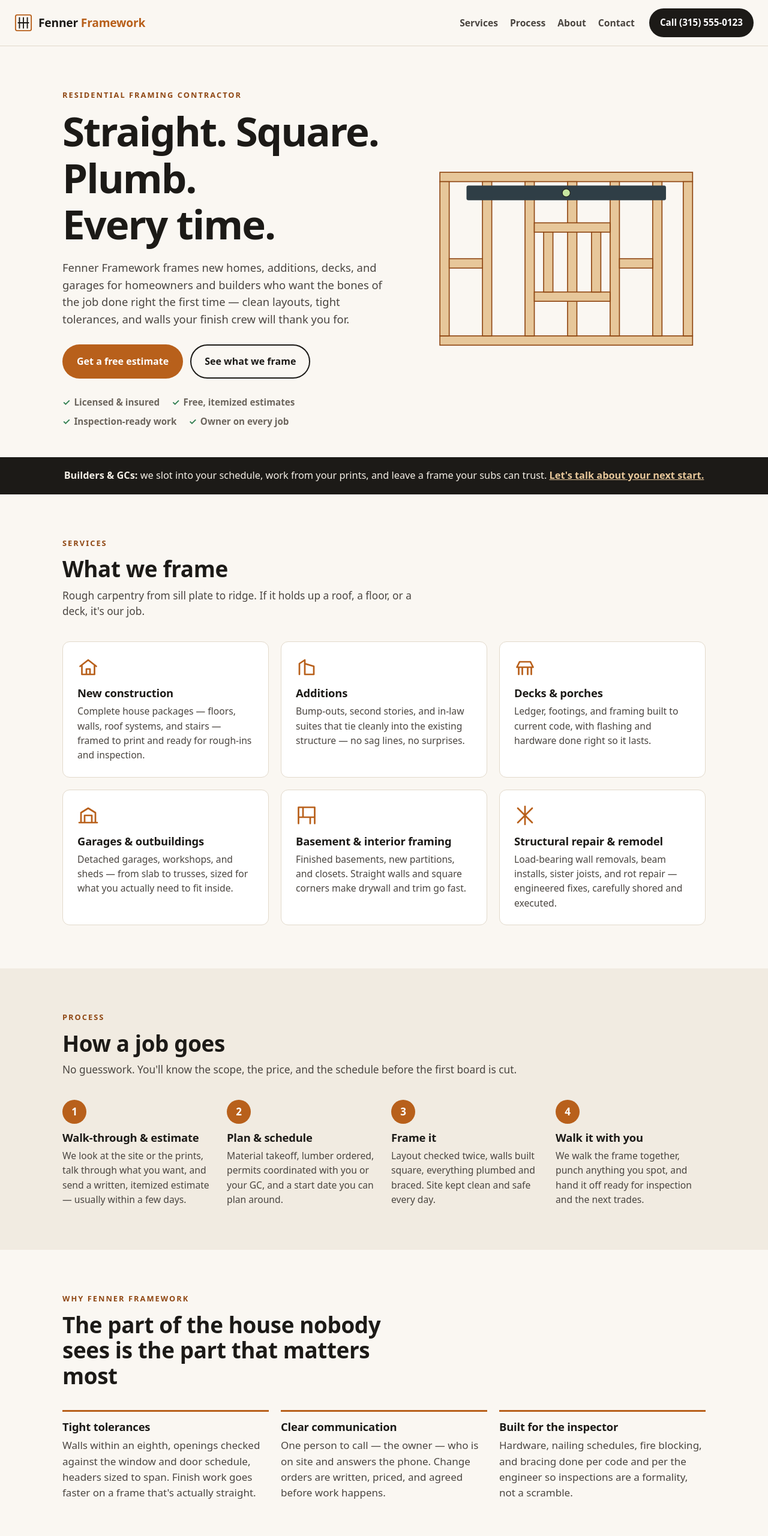
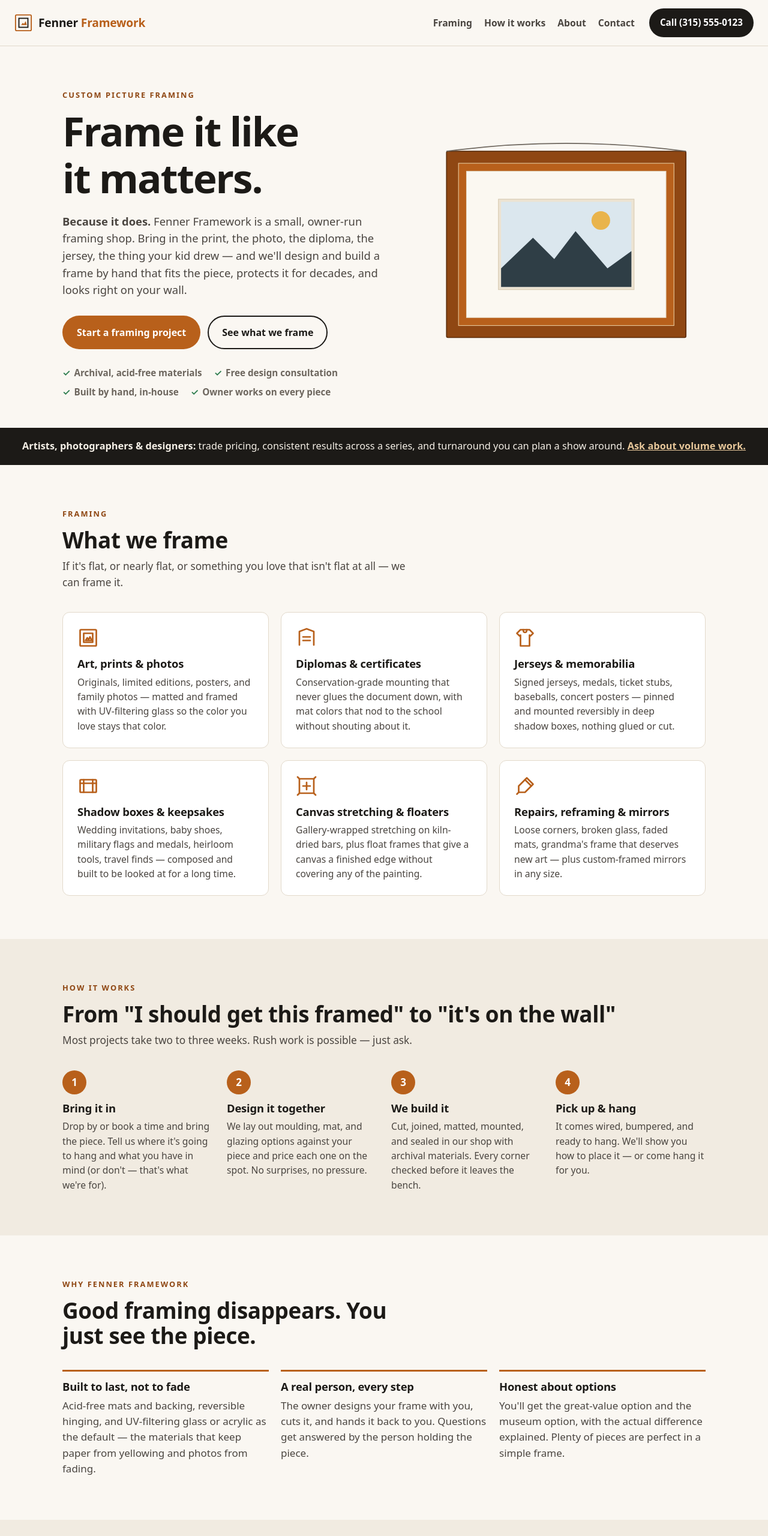
Before and after one commit to hfenner/fennerframework.com, a website: page public/index.html in a window 1280 px wide. Shown: the top 2560 px of the page at 60% size. Drawn offline with Linux system fonts and the light colour scheme.

Commit message:
Switch site copy to custom picture framing (#3)
Hero, services, process, about, contact form options, JSON-LD, OG image,
favicon/mark and docs now describe a picture framing shop (not construction).

Co-authored-by: Claude Fable 5 <noreply@anthropic.com>

```diff
--- a/public/index.html
+++ b/public/index.html
@@ -3,16 +3,16 @@
 <head>
 <meta charset="UTF-8">
 <meta name="viewport" content="width=device-width, initial-scale=1.0">
-<title>Fenner Framework · Residential Framing Contractor</title>
-<meta name="description" content="Fenner Framework is an owner-operated residential framing contractor. New construction, additions, decks, garages, and structural remodels — straight, square, plumb, and inspection-ready. Free estimates.">
+<title>Fenner Framework · Custom Picture Framing</title>
+<meta name="description" content="Fenner Framework is an owner-operated custom picture framing shop. Art, photos, diplomas, jerseys, shadow boxes, canvas stretching, and conservation framing — built by hand to fit your piece and your wall. Free design consultations.">
 <link rel="canonical" href="https://fennerframework.com/">
 <meta name="theme-color" content="#1c1a17">
 <link rel="icon" href="/favicon.svg" type="image/svg+xml">
 <link rel="apple-touch-icon" href="/icons/apple-touch-icon.png">
 <meta property="og:type" content="website">
 <meta property="og:site_name" content="Fenner Framework">
-<meta property="og:title" content="Fenner Framework · Residential Framing Contractor">
-<meta property="og:description" content="Straight, square, plumb — every time. Framing for new homes, additions, decks, garages, and remodels. Free estimates.">
+<meta property="og:title" content="Fenner Framework · Custom Picture Framing">
+<meta property="og:description" content="Custom framing for art, photos, diplomas, jerseys and keepsakes. Archival materials, hand-built frames, free design consultations.">
 <meta property="og:url" content="https://fennerframework.com/">
 <meta property="og:image" content="https://fennerframework.com/og.png">
 <meta name="twitter:card" content="summary_large_image">
@@ -20,17 +20,18 @@
 <script type="application/ld+json">
 {
   "@context": "https://schema.org",
-  "@type": "HomeAndConstructionBusiness",
+  "@type": "LocalBusiness",
+  "additionalType": "https://schema.org/Store",
   "name": "Fenner Framework",
   "url": "https://fennerframework.com/",
   "image": "https://fennerframework.com/og.png",
-  "description": "Owner-operated residential framing contractor: new construction, additions, decks, garages, and structural remodels.",
+  "description": "Owner-operated custom picture framing shop: art, photos, diplomas, jerseys, shadow boxes, canvas stretching, and conservation framing.",
   "email": "hello@fennerframework.com",
   "telephone": "+1-315-555-0123",
   "founder": { "@type": "Person", "name": "Holden Fenner" },
   "areaServed": "Central New York",
   "priceRange": "$$",
-  "knowsAbout": ["Residential framing", "Additions", "Decks", "Garages", "Structural remodeling", "Basement framing"]
+  "knowsAbout": ["Custom picture framing", "Conservation framing", "Shadow boxes", "Canvas stretching", "Diploma framing", "Jersey framing", "Mat cutting", "Frame repair"]
 }
 </script>
 </head>
@@ -39,12 +40,12 @@
 
 <header class="nav" id="top">
   <a class="brand" href="/" aria-label="Fenner Framework home">
-    <svg class="mark" viewBox="0 0 32 32" aria-hidden="true"><rect x="2" y="2" width="28" height="28" rx="3"/><path d="M9 6v20M16 6v20M23 6v20M6 16h20"/></svg>
+    <svg class="mark" viewBox="0 0 32 32" aria-hidden="true"><rect x="2" y="2" width="28" height="28" rx="2"/><rect x="8" y="8" width="16" height="16"/><path d="M12 20l3-4 2 2 3-5 2 7z"/></svg>
     <span>Fenner <em>Framework</em></span>
   </a>
   <nav aria-label="Primary">
-    <a href="#services">Services</a>
-    <a href="#process">Process</a>
+    <a href="#services">Framing</a>
+    <a href="#process">How it works</a>
     <a href="#about">About</a>
     <a href="#contact">Contact</a>
   </nav>
@@ -55,111 +56,103 @@
 
 <section class="hero">
   <div class="hero-inner">
-    <p class="eyebrow">Residential framing contractor</p>
-    <h1>Straight. Square. Plumb.<br>Every&nbsp;time.</h1>
-    <p class="lede">Fenner Framework frames new homes, additions, decks, and garages for homeowners and builders who want the bones of the job done right the first time — clean layouts, tight tolerances, and walls your finish crew will thank you for.</p>
+    <p class="eyebrow">Custom picture framing</p>
+    <h1>Frame it like it&nbsp;matters.</h1>
+    <p class="lede"><strong>Because it does.</strong> Fenner Framework is a small, owner-run framing shop. Bring in the print, the photo, the diploma, the jersey, the thing your kid drew — and we'll design and build a frame by hand that fits the piece, protects it for decades, and looks right on your wall.</p>
     <div class="cta-row">
-      <a class="btn btn-primary" href="#contact">Get a free estimate</a>
+      <a class="btn btn-primary" href="#contact">Start a framing project</a>
       <a class="btn btn-ghost" href="#services">See what we frame</a>
     </div>
     <ul class="trust">
-      <li>Licensed &amp; insured</li>
-      <li>Free, itemized estimates</li>
-      <li>Inspection-ready work</li>
-      <li>Owner on every job</li>
+      <li>Archival, acid-free materials</li>
+      <li>Free design consultation</li>
+      <li>Built by hand, in-house</li>
+      <li>Owner works on every piece</li>
     </ul>
   </div>
   <div class="hero-art" aria-hidden="true">
-    <svg viewBox="0 0 420 300" role="img">
-      <g class="studs">
-        <rect x="20" y="20" width="380" height="14"/>
-        <rect x="20" y="266" width="380" height="14"/>
-        <rect x="20" y="34" width="14" height="232"/>
-        <rect x="84" y="34" width="14" height="232"/>
-        <rect x="148" y="34" width="14" height="232"/>
-        <rect x="212" y="34" width="14" height="232"/>
-        <rect x="276" y="34" width="14" height="232"/>
-        <rect x="340" y="34" width="14" height="232"/>
-        <rect x="386" y="34" width="14" height="232"/>
-        <rect x="162" y="96" width="114" height="14"/>
-        <rect x="162" y="200" width="114" height="14"/>
-        <rect x="176" y="110" width="14" height="90"/>
-        <rect x="248" y="110" width="14" height="90"/>
-        <rect x="34" y="150" width="50" height="14"/>
-        <rect x="290" y="150" width="50" height="14"/>
+    <svg viewBox="0 0 420 320" role="img">
+      <g class="frame-outer"><rect x="30" y="20" width="360" height="280" rx="2"/></g>
+      <g class="frame-bevel"><rect x="48" y="38" width="324" height="244"/></g>
+      <g class="mat"><rect x="60" y="50" width="300" height="220"/></g>
+      <g class="mat-bevel"><rect x="108" y="92" width="204" height="136"/></g>
+      <g class="art">
+        <rect x="112" y="96" width="196" height="128"/>
+        <path d="M112 196 L160 150 L192 182 L224 140 L272 196 L308 170 V224 H112 Z"/>
+        <circle cx="262" cy="124" r="14"/>
       </g>
-      <g class="level"><rect x="60" y="40" width="300" height="22" rx="3"/><circle cx="210" cy="51" r="6"/></g>
+      <g class="wire"><path d="M30 20 Q210 -4 390 20"/></g>
     </svg>
   </div>
 </section>
 
 <section class="band">
-  <p><strong>Builders &amp; GCs:</strong> we slot into your schedule, work from your prints, and leave a frame your subs can trust. <a href="#contact">Let's talk about your next start.</a></p>
+  <p><strong>Artists, photographers &amp; designers:</strong> trade pricing, consistent results across a series, and turnaround you can plan a show around. <a href="#contact">Ask about volume work.</a></p>
 </section>
 
 <section id="services" class="section">
   <div class="section-head">
-    <p class="eyebrow">Services</p>
+    <p class="eyebrow">Framing</p>
     <h2>What we frame</h2>
-    <p class="sub">Rough carpentry from sill plate to ridge. If it holds up a roof, a floor, or a deck, it's our job.</p>
+    <p class="sub">If it's flat, or nearly flat, or something you love that isn't flat at all — we can frame it.</p>
   </div>
   <div class="grid">
     <article class="card">
-      <svg class="icon" viewBox="0 0 24 24" aria-hidden="true"><path d="M3 11 12 4l9 7M5 10v10h14V10M10 20v-6h4v6"/></svg>
-      <h3>New construction</h3>
-      <p>Complete house packages — floors, walls, roof systems, and stairs — framed to print and ready for rough-ins and inspection.</p>
+      <svg class="icon" viewBox="0 0 24 24" aria-hidden="true"><rect x="3" y="3" width="18" height="18" rx="1"/><rect x="7" y="7" width="10" height="10"/><path d="M9 15l2-3 1.5 2 1.5-3 2 4z"/></svg>
+      <h3>Art, prints &amp; photos</h3>
+      <p>Originals, limited editions, posters, and family photos — matted and framed with UV-filtering glass so the color you love stays that color.</p>
     </article>
     <article class="card">
-      <svg class="icon" viewBox="0 0 24 24" aria-hidden="true"><path d="M4 20V8l6-4v16M10 20h10v-9l-10-3"/></svg>
-      <h3>Additions</h3>
-      <p>Bump-outs, second stories, and in-law suites that tie cleanly into the existing structure — no sag lines, no surprises.</p>
+      <svg class="icon" viewBox="0 0 24 24" aria-hidden="true"><path d="M4 20V5l8-3 8 3v15"/><path d="M8 11h8M8 15h8"/></svg>
+      <h3>Diplomas &amp; certificates</h3>
+      <p>Conservation-grade mounting that never glues the document down, with mat colors that nod to the school without shouting about it.</p>
     </article>
     <article class="card">
-      <svg class="icon" viewBox="0 0 24 24" aria-hidden="true"><path d="M3 12h18M5 12v8M19 12v8M9 12v8M15 12v8M3 12l3-6h12l3 6"/></svg>
-      <h3>Decks &amp; porches</h3>
-      <p>Ledger, footings, and framing built to current code, with flashing and hardware done right so it lasts.</p>
+      <svg class="icon" viewBox="0 0 24 24" aria-hidden="true"><path d="M7 3h10l4 4-3 3-1-1v12H7V9L6 10 3 7z"/><path d="M10 3c0 2 1 3 2 3s2-1 2-3"/></svg>
+      <h3>Jerseys &amp; memorabilia</h3>
+      <p>Signed jerseys, medals, ticket stubs, baseballs, concert posters — pinned and mounted reversibly in deep shadow boxes, nothing glued or cut.</p>
     </article>
     <article class="card">
-      <svg class="icon" viewBox="0 0 24 24" aria-hidden="true"><path d="M2 20h20M4 20V9l8-5 8 5v11M8 20v-8h8v8"/></svg>
-      <h3>Garages &amp; outbuildings</h3>
-      <p>Detached garages, workshops, and sheds — from slab to trusses, sized for what you actually need to fit inside.</p>
+      <svg class="icon" viewBox="0 0 24 24" aria-hidden="true"><rect x="3" y="5" width="18" height="14" rx="1"/><path d="M3 9h18M7 5v14M17 5v14"/></svg>
+      <h3>Shadow boxes &amp; keepsakes</h3>
+      <p>Wedding invitations, baby shoes, military flags and medals, heirloom tools, travel finds — composed and built to be looked at for a long time.</p>
     </article>
     <article class="card">
-      <svg class="icon" viewBox="0 0 24 24" aria-hidden="true"><path d="M3 21V3h18v18M3 14h18M8 3v11M16 14v7"/></svg>
-      <h3>Basement &amp; interior framing</h3>
-      <p>Finished basements, new partitions, and closets. Straight walls and square corners make drywall and trim go fast.</p>
+      <svg class="icon" viewBox="0 0 24 24" aria-hidden="true"><rect x="4" y="4" width="16" height="16"/><path d="M4 4l-2-2M20 4l2-2M4 20l-2 2M20 20l2 2M8 12h8M12 8v8"/></svg>
+      <h3>Canvas stretching &amp; floaters</h3>
+      <p>Gallery-wrapped stretching on kiln-dried bars, plus float frames that give a canvas a finished edge without covering any of the painting.</p>
     </article>
     <article class="card">
-      <svg class="icon" viewBox="0 0 24 24" aria-hidden="true"><path d="M4 20 20 4M4 4l16 16M12 2v20"/></svg>
-      <h3>Structural repair &amp; remodel</h3>
-      <p>Load-bearing wall removals, beam installs, sister joists, and rot repair — engineered fixes, carefully shored and executed.</p>
+      <svg class="icon" viewBox="0 0 24 24" aria-hidden="true"><path d="M14 3l7 7-9 9H5v-7z"/><path d="M12 5l7 7M5 19l-2 2"/></svg>
+      <h3>Repairs, reframing &amp; mirrors</h3>
+      <p>Loose corners, broken glass, faded mats, grandma's frame that deserves new art — plus custom-framed mirrors in any size.</p>
     </article>
   </div>
 </section>
 
 <section id="process" class="section alt">
   <div class="section-head">
-    <p class="eyebrow">Process</p>
-    <h2>How a job goes</h2>
-    <p class="sub">No guesswork. You'll know the scope, the price, and the schedule before the first board is cut.</p>
+    <p class="eyebrow">How it works</p>
+    <h2>From "I should get this framed" to "it's on the wall"</h2>
+    <p class="sub">Most projects take two to three weeks. Rush work is possible — just ask.</p>
   </div>
   <ol class="steps">
-    <li><span class="num">1</span><h3>Walk-through &amp; estimate</h3><p>We look at the site or the prints, talk through what you want, and send a written, itemized estimate — usually within a few days.</p></li>
-    <li><span class="num">2</span><h3>Plan &amp; schedule</h3><p>Material takeoff, lumber ordered, permits coordinated with you or your GC, and a start date you can plan around.</p></li>
-    <li><span class="num">3</span><h3>Frame it</h3><p>Layout checked twice, walls built square, everything plumbed and braced. Site kept clean and safe every day.</p></li>
-    <li><span class="num">4</span><h3>Walk it with you</h3><p>We walk the frame together, punch anything you spot, and hand it off ready for inspection and the next trades.</p></li>
+    <li><span class="num">1</span><h3>Bring it in</h3><p>Drop by or book a time and bring the piece. Tell us where it's going to hang and what you have in mind (or don't — that's what we're for).</p></li>
+    <li><span class="num">2</span><h3>Design it together</h3><p>We lay out moulding, mat, and glazing options against your piece and price each one on the spot. No surprises, no pressure.</p></li>
+    <li><span class="num">3</span><h3>We build it</h3><p>Cut, joined, matted, mounted, and sealed in our shop with archival materials. Every corner checked before it leaves the bench.</p></li>
+    <li><span class="num">4</span><h3>Pick up &amp; hang</h3><p>It comes wired, bumpered, and ready to hang. We'll show you how to place it — or come hang it for you.</p></li>
   </ol>
 </section>
 
 <section id="why" class="section">
   <div class="section-head">
     <p class="eyebrow">Why Fenner Framework</p>
-    <h2>The part of the house nobody sees is the part that matters most</h2>
+    <h2>Good framing disappears. You just see the piece.</h2>
   </div>
   <div class="grid three">
-    <div class="point"><h3>Tight tolerances</h3><p>Walls within an eighth, openings checked against the window and door schedule, headers sized to span. Finish work goes faster on a frame that's actually straight.</p></div>
-    <div class="point"><h3>Clear communication</h3><p>One person to call — the owner — who is on site and answers the phone. Change orders are written, priced, and agreed before work happens.</p></div>
-    <div class="point"><h3>Built for the inspector</h3><p>Hardware, nailing schedules, fire blocking, and bracing done per code and per the engineer so inspections are a formality, not a scramble.</p></div>
+    <div class="point"><h3>Built to last, not to fade</h3><p>Acid-free mats and backing, reversible hinging, and UV-filtering glass or acrylic as the default — the materials that keep paper from yellowing and photos from fading.</p></div>
+    <div class="point"><h3>A real person, every step</h3><p>The owner designs your frame with you, cuts it, and hands it back to you. Questions get answered by the person holding the piece.</p></div>
+    <div class="point"><h3>Honest about options</h3><p>You'll get the great-value option and the museum option, with the actual difference explained. Plenty of pieces are perfect in a simple frame.</p></div>
   </div>
 </section>
 
@@ -167,15 +160,15 @@
   <div class="about">
     <div>
       <p class="eyebrow">About</p>
-      <h2>Owner-operated. Small crew. Big attention to detail.</h2>
-      <p>Fenner Framework is run by Holden Fenner. Every job gets the owner on site — laying out, cutting, and checking the work — with a small, steady crew that knows how we build.</p>
-      <p>We take on a limited number of projects at a time so each one gets finished on schedule and to the standard we'd want in our own house.</p>
+      <h2>Owner-operated. Hand-built. A little obsessive about corners.</h2>
+      <p>Fenner Framework is run by Holden Fenner, a woodworker who got into framing the way most people do — with a stack of things that deserved better than a poster frame from the big-box store.</p>
+      <p>Every piece is designed, cut, joined, and fitted in our own shop. We keep the operation small on purpose so the work stays careful and the turnaround stays honest.</p>
     </div>
     <ul class="facts">
-      <li><strong>Licensed &amp; insured</strong><span>Certificate of insurance available on request</span></li>
-      <li><strong>Free estimates</strong><span>Written and itemized, no obligation</span></li>
-      <li><strong>Homeowners &amp; builders</strong><span>Direct to you or as a sub on your project</span></li>
-      <li><strong>Service area</strong><span data-service-area>Central New York and surrounding areas</span></li>
+      <li><strong>Free design consultation</strong><span>Bring the piece, leave with a price</span></li>
+      <li><strong>Archival by default</strong><span>Acid-free, reversible, UV-filtering</span></li>
+      <li><strong>Homes, offices &amp; artists</strong><span>One piece or a whole show</span></li>
+      <li><strong>Service area</strong><span data-service-area>Central New York — pickup &amp; delivery available</span></li>
     </ul>
   </div>
 </section>
@@ -183,8 +176,8 @@
 <section id="contact" class="section">
   <div class="section-head">
     <p class="eyebrow">Contact</p>
-    <h2>Get a free estimate</h2>
-    <p class="sub">Tell us a little about the project and we'll get back to you within one business day.</p>
+    <h2>Start a framing project</h2>
+    <p class="sub">Tell us what you've got and we'll get back to you within one business day to talk options and set up a time.</p>
   </div>
   <div class="contact">
     <form id="lead-form" class="form" action="/api/contact" method="post" novalidate>
@@ -193,19 +186,21 @@
         <label>Phone <input name="phone" type="tel" autocomplete="tel" maxlength="40"></label>
       </div>
       <label>Email <input name="email" type="email" autocomplete="email" maxlength="160"></label>
-      <label>Project type
+      <label>What are we framing?
         <select name="project">
           <option value="">Choose one…</option>
-          <option>New construction</option>
-          <option>Addition</option>
-          <option>Deck or porch</option>
-          <option>Garage or outbuilding</option>
-          <option>Basement / interior framing</option>
-          <option>Structural repair / remodel</option>
+          <option>Art, print or photo</option>
+          <option>Diploma or certificate</option>
+          <option>Jersey or memorabilia</option>
+          <option>Shadow box / keepsake</option>
+          <option>Canvas stretching or float frame</option>
+          <option>Repair or reframe</option>
+          <option>Mirror</option>
+          <option>Several pieces / a show</option>
           <option>Something else</option>
         </select>
       </label>
-      <label>Tell us about it <textarea name="message" rows="5" required maxlength="4000" placeholder="Location, rough size, timing, and anything else we should know."></textarea></label>
+      <label>Tell us about it <textarea name="message" rows="5" required maxlength="4000" placeholder="Rough size, what it is, where it'll hang, and any timing (a gift? a show?)."></textarea></label>
       <label class="hp" aria-hidden="true">Company <input name="company" type="text" tabindex="-1" autocomplete="off"></label>
       <button class="btn btn-primary" type="submit">Send request</button>
       <p class="form-note">We'll only use this to reply about your project.</p>
@@ -215,7 +210,7 @@
       <h3>Prefer to talk?</h3>
       <p><a href="tel:+13155550123" data-phone-href data-phone-text>(315)&nbsp;555&#8209;0123</a><br><small>Call or text</small></p>
       <p><a href="mailto:hello@fennerframework.com" data-email>hello@fennerframework.com</a></p>
-      <p class="hours"><strong>Hours</strong><br>Mon–Fri 7am–5pm<br>Sat by appointment</p>
+      <p class="hours"><strong>Shop hours</strong><br>Tue–Fri 10am–6pm<br>Sat 10am–3pm<br>Or by appointment</p>
     </aside>
   </div>
 </section>
@@ -225,7 +220,7 @@
 <footer class="footer">
   <div>
     <span class="brand-sm">Fenner <em>Framework</em></span>
-    <span>· Residential framing contractor</span>
+    <span>· Custom picture framing</span>
   </div>
   <div>
     <a href="#top">Back to top</a>
```
Also changed, not shown: CLAUDE.md (+2 -2 lines), public/404.html (+2 -2 lines), public/styles.css (+9 -4 lines), README.md, public/favicon.svg, public/icons/apple-touch-icon.png, public/og.png, 1 other file.
